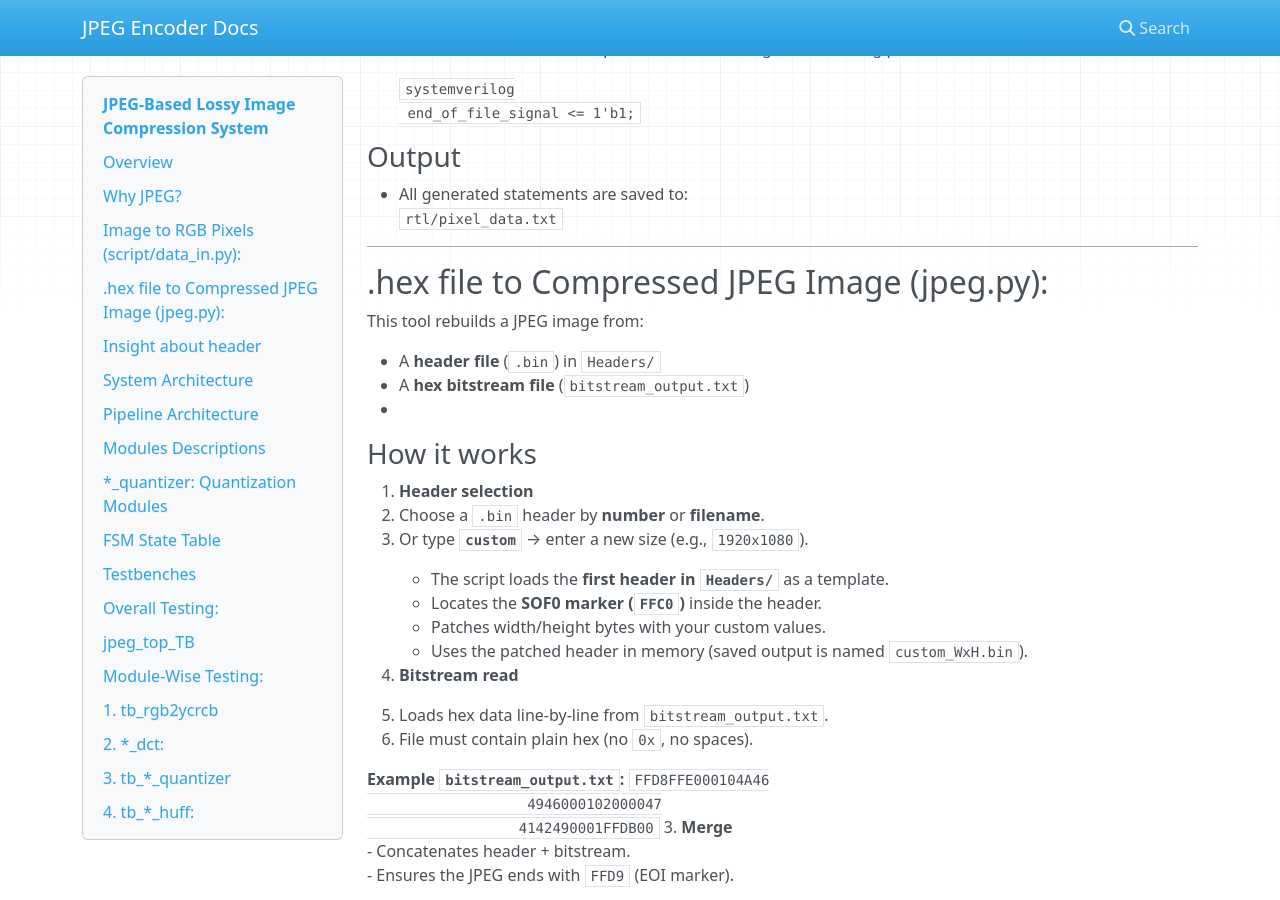
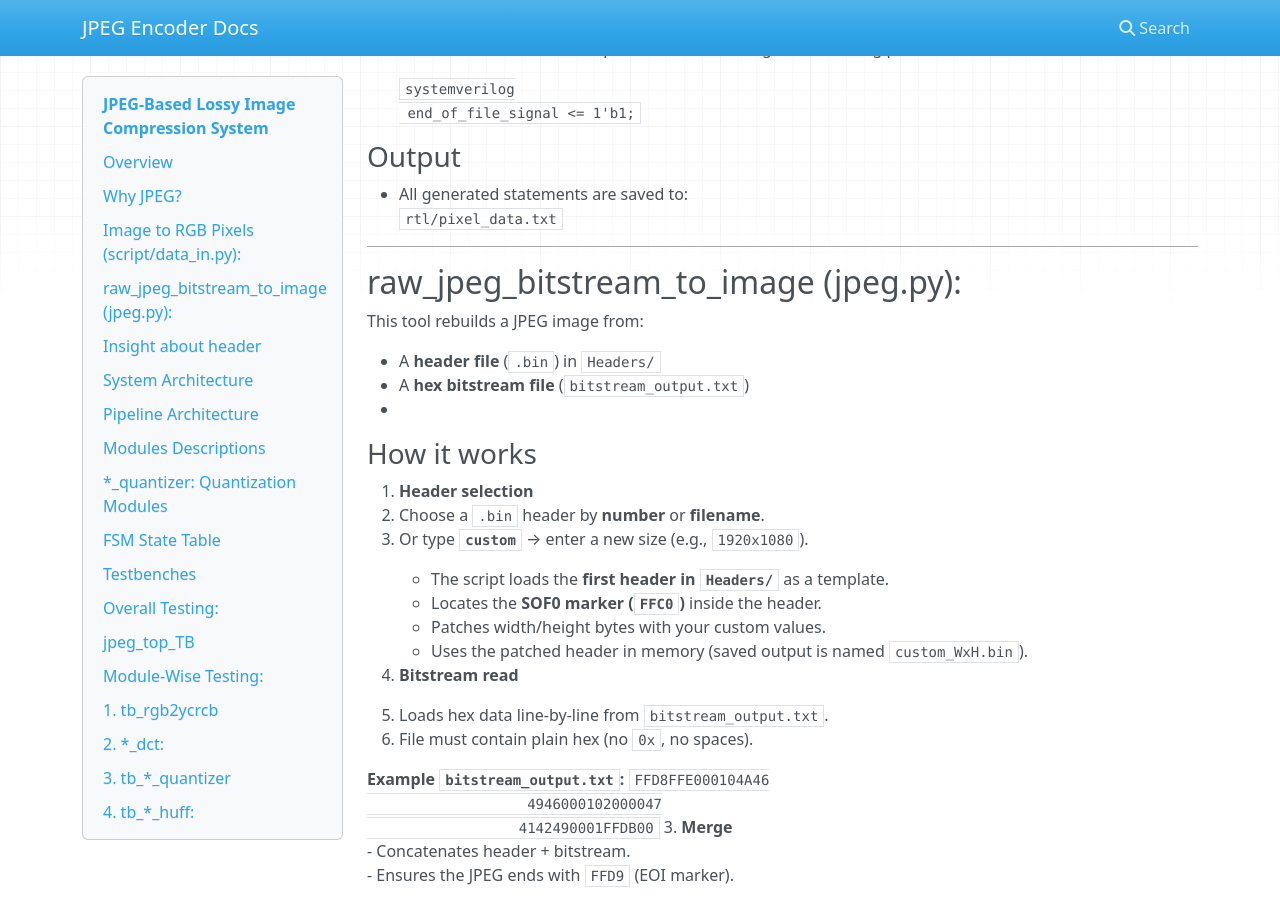
Before and after one commit to rmknae/JPEG--ENCODER, an MkDocs documentation site: the page built from docs/index.md, in a window 1280 px wide and 900 px high, scrolled down 1422 px. Built offline with MkDocs 1.6.1, drawn with Linux system fonts in a browser that asks for light colours; nearby versions of some CDN libraries.

Commit message:
Update index.md

````diff
--- a/docs/index.md
+++ b/docs/index.md
@@ -72,8 +72,7 @@ This script converts an image into **SystemVerilog testbench input data** for th
  ```
 ---
 
-## .hex file to Compressed JPEG Image (jpeg.py):
-
+## raw_jpeg_bitstream_to_image (jpeg.py):
 This tool rebuilds a JPEG image from:
 
 - A **header file** (`.bin`) in `Headers/`
````
